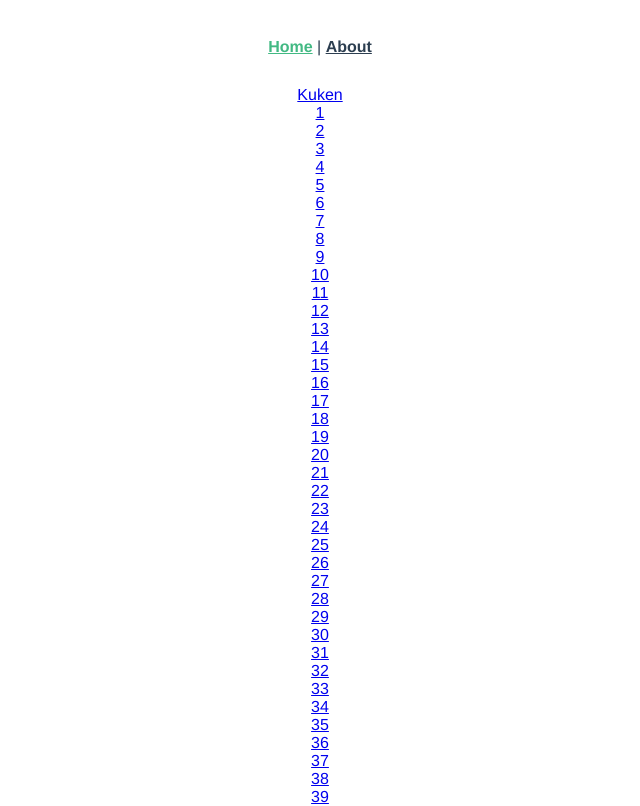
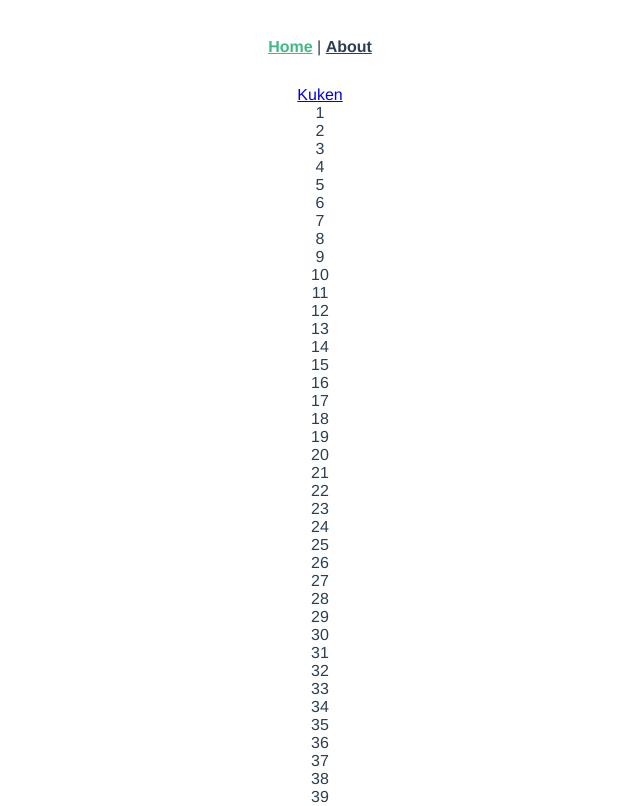
Before and after one commit to henrik377/vue-speed-test, a Vue app: page / in a window 1280 px wide. Shown: the top 806 px of the page, without its empty margins (320-960 px from the left). Built offline with nearby package versions, Linux system fonts and the light colour scheme.

Commit message:
Removing routerlinks

```diff
--- a/src/views/Home.vue
+++ b/src/views/Home.vue
@@ -8,7 +8,7 @@
       <div
         v-for="index in ii"
         :key="index">
-        <router-link to="/about">{{ index }}</router-link>
+        <div>{{ index }}</div>
       </div>
     </div>
     <h1 v-else>Loading...</h1>
```
